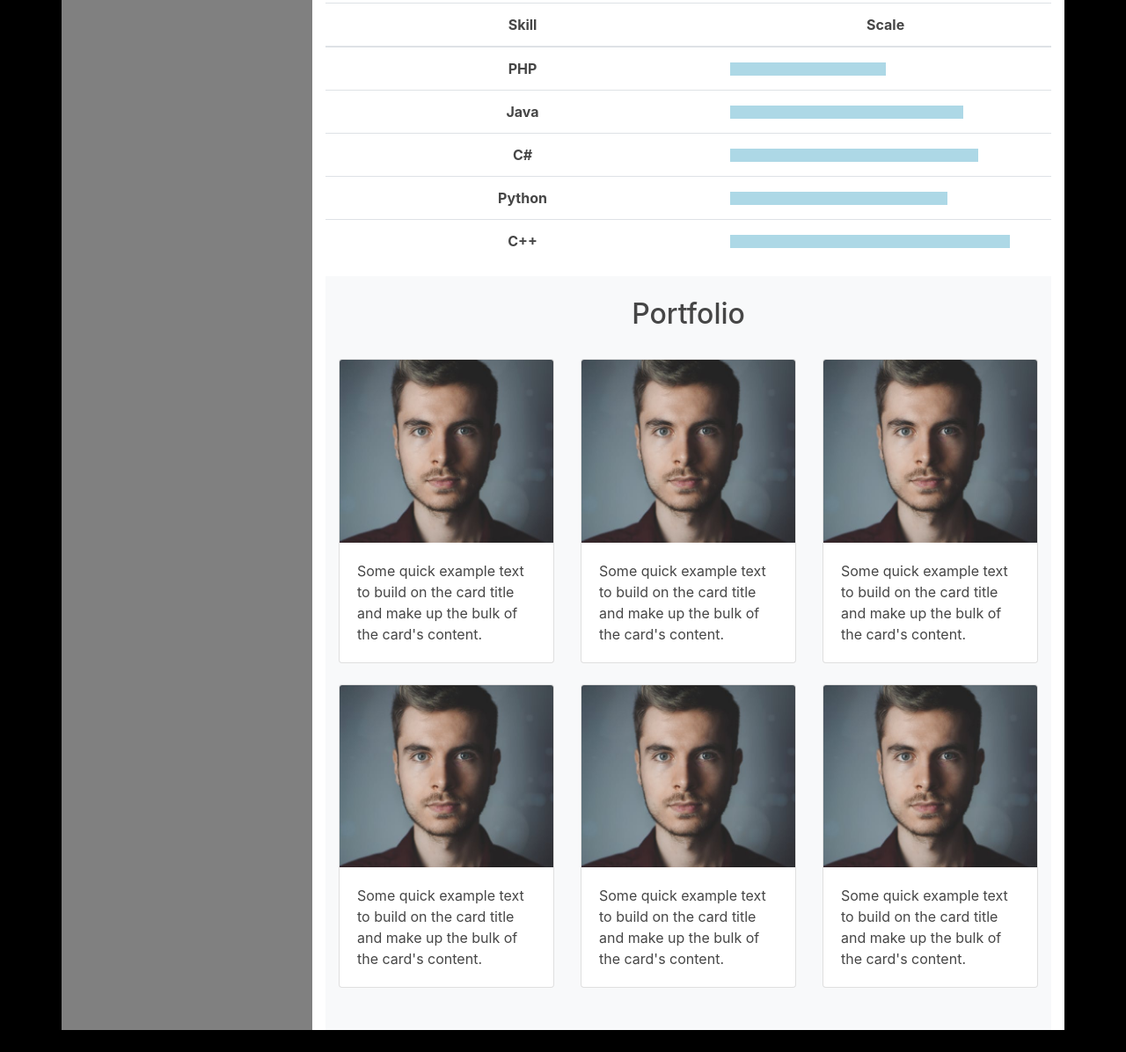
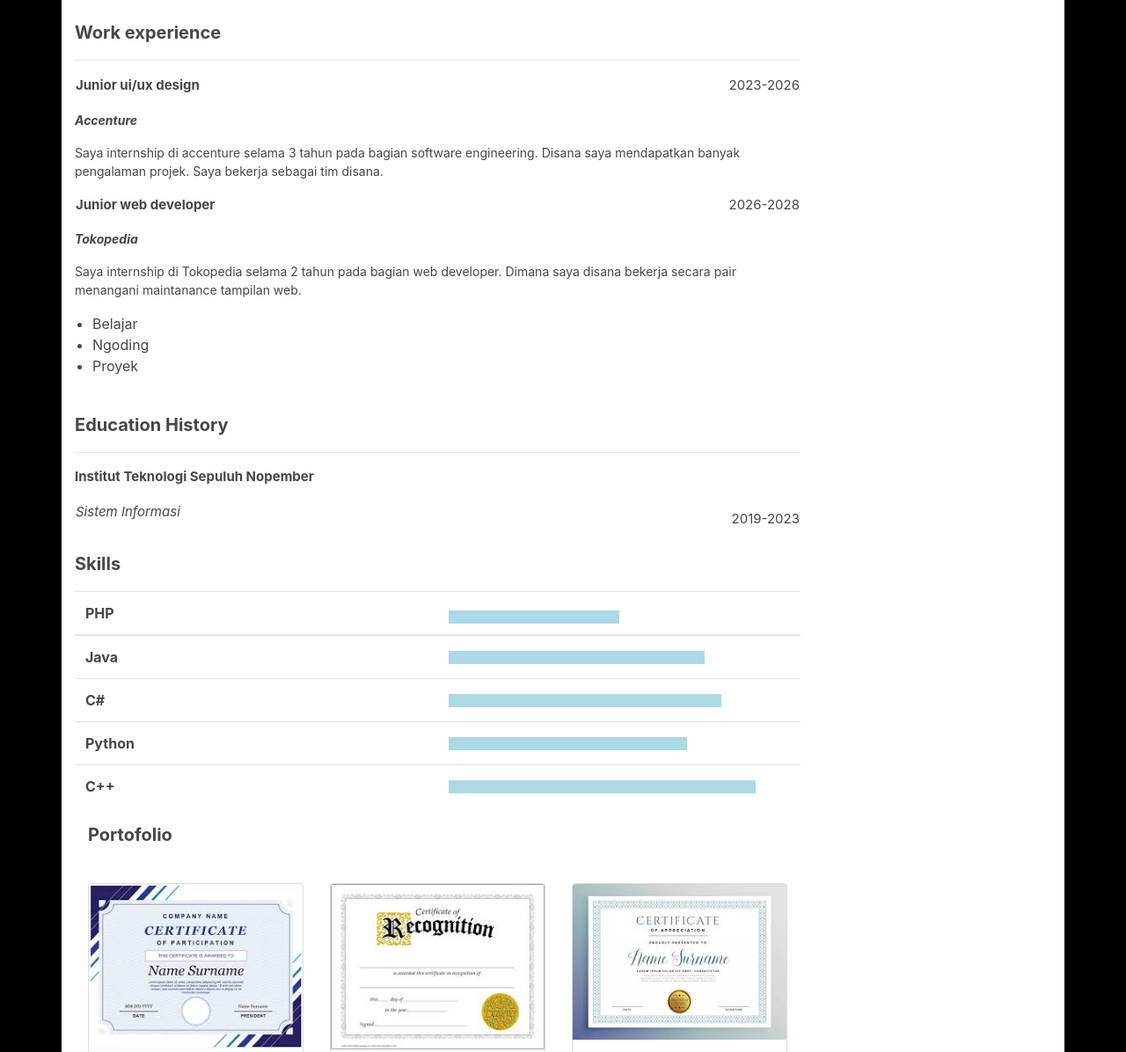
Before and after one commit to DPP-2020/praktikum-2-membuat-cv-part-2-okazaki10, a plain HTML site: page index.html in a window 1280 px wide. Shown: the part 759-1955 px from the top of the page at 88% size. Before the commit the page ends 1930 px from the top, so only its background shows below. Drawn offline with nearby package versions, Linux system fonts and the light colour scheme.

Commit message:
05211740000131 #1

```diff
--- a/index.html
+++ b/index.html
@@ -45,7 +45,7 @@ background-color: white;
       background-color: grey;
       color: white;
   "><div style="text-align: center;padding-top: 15px;">
-  <img src="wajah.jpeg"  class="rounded-circle img-thumbnail">
+  <img src="wajah.jpeg"  width="80%" class="rounded-circle img-thumbnail">
   </div>
         <p style="font-size: 20px;font-weight: bold;padding-top: 20px;margin-bottom: 0px;">Personal details</p>
         <hr class="new1" style="
@@ -66,6 +66,13 @@ background-color: white;
         </div>
       </div>
 
+      <ul class="list-group">
+        <li class="list-group-item"><h3>Location</h3></li>
+        <li class="list-group-item">Jl Keputih Perintis 2</li>
+        <li class="list-group-item">Keputih</li>
+        <li class="list-group-item">Sukolilo, Surabaya</li>
+      </ul>
+
       <div class="col-sm-9">
           <header style="
           margin-top: 7px;
@@ -74,7 +81,7 @@ background-color: white;
         <p style="font-size: 40px;font-weight: bold;">John John</p></h1>
         </header>
         <hr>
-        <p> Saya sebagai software engineering lulusan ITS 2023. Saya berfokus di bidang software engineering, design UI/UX, web mobile developer.</p>
+        <p class="pb-3"> Saya sebagai software engineering lulusan ITS 2023. Saya berfokus di bidang software engineering, design UI/UX, web mobile developer.</p>
         <p style="font-size: 20px;font-weight: bold;">Work experience</p>
         <hr>
         <table width="100%">
@@ -101,32 +108,28 @@ background-color: white;
                 <li>Belajar</li>
                 <li>Ngoding</li>
                 <li>Proyek</li>
-              </ul>
+              </ul >
+              <p class="pb-2"></p>
         <p style="font-size: 20px;font-weight: bold;">Education History</p>
         <hr>
         <p style="font-size: 15px;font-weight: bold;">Institut Teknologi Sepuluh Nopember</p>
         <table width="100%">
             <td>
-        <p style="font-size: 15px;"><i>Sistem Informasi</p>
+        <p style="font-size: 15px;" class="pb-3"><i>Sistem Informasi</p>
     </td>
     <td style="text-align: right;"><p style="font-size: 15px;">2019-2023</p></td>
     </table>
 
-        <p style="font-size: 20px;font-weight: bold;">Skills</p>
+        <p style="font-size: 20px;font-weight: bold;" >Skills</p>
 
-        <table class="table" style="text-align: center;">
+        <table class="table">
             <thead>
               <tr>
-                <th scope="col">Skill</th>
-                <th scope="col">Scale</th>
+                <th scope="col" style="width: 50%;">PHP</th>
+                <th scope="col"><p class="rectangle" style="width: 50%;"></p></th>
               </tr>
             </thead>
             <tbody>
-              <tr>
-                <th>PHP</td>
-                <td><p class="rectangle" style="width: 50%;"></p></td>
-
-              </tr>
               <tr>
                 <th>Java</td>
                 <td><p class="rectangle" style="width: 75%;"></p></td>
@@ -149,17 +152,17 @@ background-color: white;
               </tr>
             </tbody>
           </table>
-          <section id="portfolio" class="portfolio bg-light pb-4">
+          <section id="portfolio" class="portfolio pb-4">
             <div class="container">
-              <div class="row mb-4 pt-4">
-                <div class="col text-center">
-                  <h2>Portfolio</h2>
+              <div class="row mb-4">
+                <div class="col text-left">
+                    <p style="font-size: 20px;font-weight: bold;">Portofolio</p>
                 </div>
               </div>
               <div class="row mb-4">
                   <div class="col-md">
                       <div class="card" >
-                          <img src="wajah.jpeg" class="card-img-top" alt="Card image cap">
+                          <img src="ser1.jpg" class="card-img-top" alt="Card image cap">
                           <div class="card-body">
                             <p class="card-text">Some quick example text to build on the card title and make up the bulk of the card's content.</p>
                           </div>
@@ -167,7 +170,7 @@ background-color: white;
                     </div>
                     <div class="col-md">
                       <div class="card" >
-                          <img src="wajah.jpeg" class="card-img-top" alt="Card image cap">
+                          <img src="ser2.jpg" class="card-img-top" alt="Card image cap">
                           <div class="card-body">
                             <p class="card-text">Some quick example text to build on the card title and make up the bulk of the card's content.</p>
                           </div>
@@ -175,7 +178,7 @@ background-color: white;
                       </div>
                   <div class="col-md">
                       <div class="card" >
-                          <img src="wajah.jpeg" class="card-img-top" alt="Card image cap">
+                          <img src="ser3.jpg" class="card-img-top" alt="Card image cap">
                           <div class="card-body">
                             <p class="card-text">Some quick example text to build on the card title and make up the bulk of the card's content.</p>
                           </div>
@@ -185,7 +188,7 @@ background-color: white;
                   <div class="row mb-4">
                       <div class="col-md">
                           <div class="card" >
-                              <img src="wajah.jpeg" class="card-img-top" alt="Card image cap">
+                              <img src="ser1.jpg" class="card-img-top" alt="Card image cap">
                               <div class="card-body">
                                 <p class="card-text">Some quick example text to build on the card title and make up the bulk of the card's content.</p>
                               </div>
@@ -193,7 +196,7 @@ background-color: white;
                         </div>
                         <div class="col-md">
                           <div class="card" >
-                              <img src="wajah.jpeg" class="card-img-top" alt="Card image cap">
+                              <img src="ser2.jpg" class="card-img-top" alt="Card image cap">
                               <div class="card-body">
                                 <p class="card-text">Some quick example text to build on the card title and make up the bulk of the card's content.</p>
                               </div>
@@ -201,7 +204,7 @@ background-color: white;
                           </div>
                       <div class="col-md">
                           <div class="card" >
-                              <img src="wajah.jpeg" class="card-img-top" alt="Card image cap">
+                              <img src="ser3.jpg" class="card-img-top" alt="Card image cap">
                               <div class="card-body">
                                 <p class="card-text">Some quick example text to build on the card title and make up the bulk of the card's content.</p>
                               </div>
```
Also changed, not shown: ser1.jpg (added), ser2.jpg (added), ser3.jpg (added).
